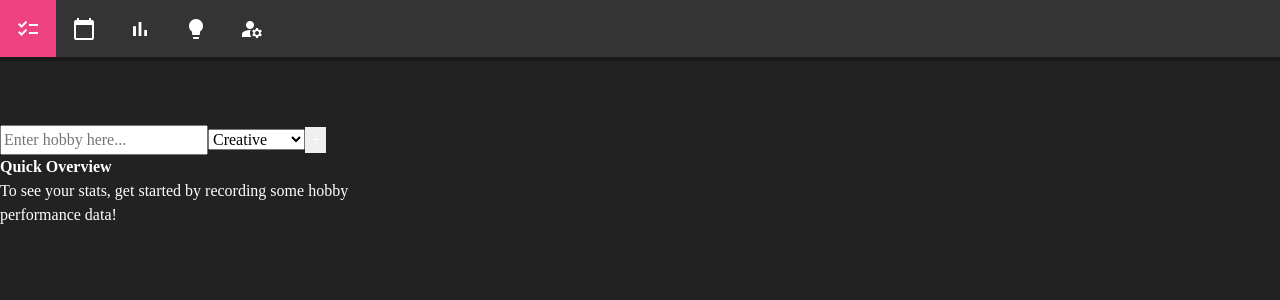
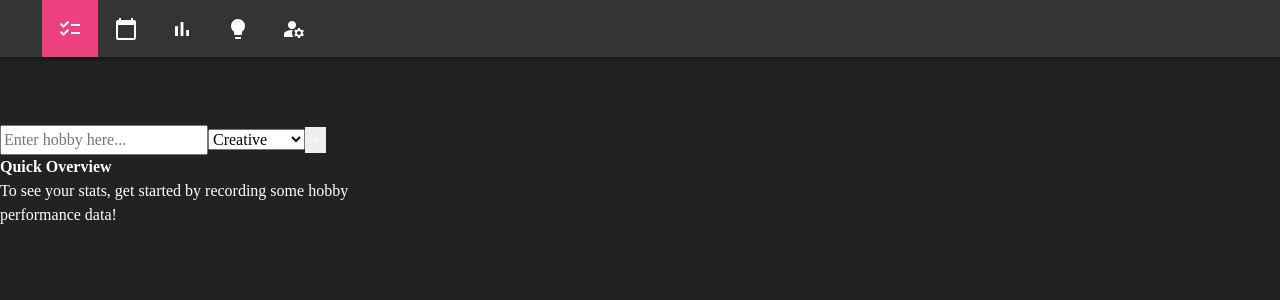
Before and after one commit to raziel-razmattaz/hobby-tracker, a Vue app: page / in a window 1280 px wide. Shown: the top 300 px of the page. Built offline with nearby package versions, Linux system fonts and the light colour scheme; a web font is replaced by a local one.

Commit message:
Returned left padding to NavBar

```diff
--- a/src/App.vue
+++ b/src/App.vue
@@ -34,6 +34,7 @@ nav {
 
 nav ul {
   background: var(--foreground);
+  padding-left: var(--space-xl);
 }
 
 nav li {
```
